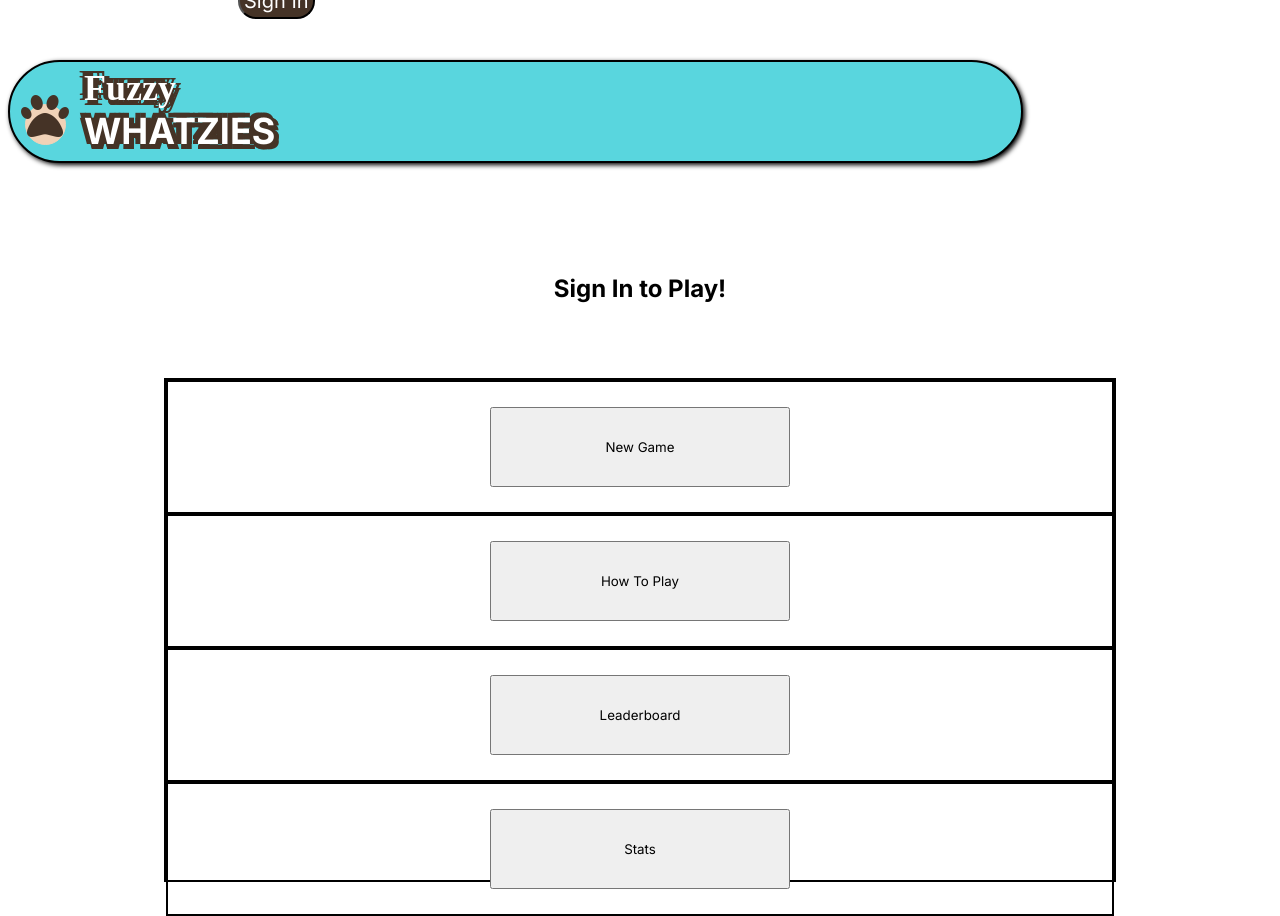
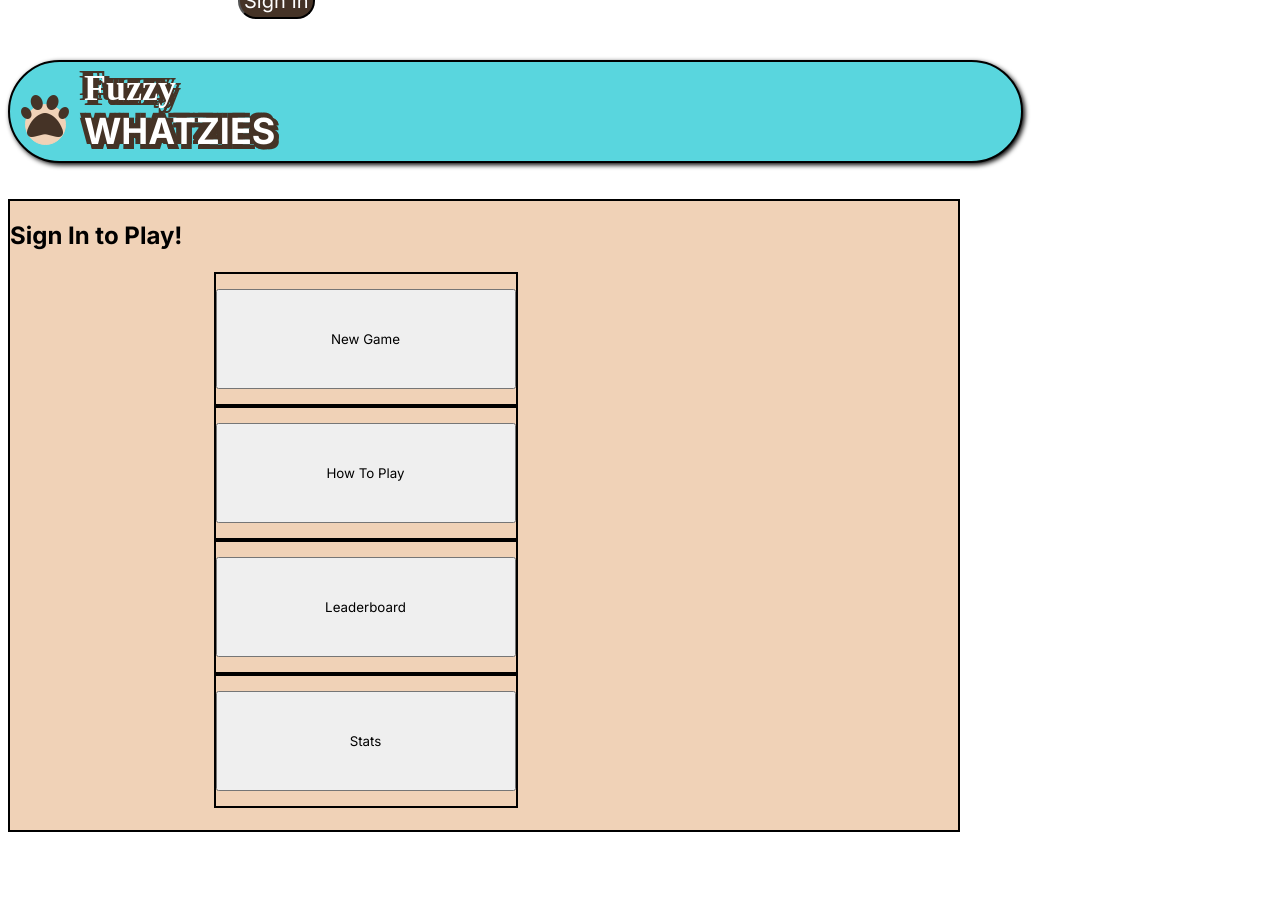
Before and after one commit to brwhitsett/FuzzyWhatzies_frontend_REACT, a React (Create React App) app: page / in a window 1280 px wide. After the commit the page ends 840 px from the top, so only its background shows below. Built offline with nearby package versions, Linux system fonts and the light colour scheme; no server answers; a web font is replaced by a local one.

Commit message:
css mainroute

```diff
--- a/src/App.css
+++ b/src/App.css
@@ -1,3 +1,6 @@
-body {
-  background-color: blue;
+.App {
+  display: flex;
+  flex-direction: column;
+  align-items: center;
+  justify-content: center;
 }
--- a/src/components/MainRoute.css
+++ b/src/components/MainRoute.css
@@ -1,32 +1,37 @@
 .MainRoute {
+  border: 2px black solid;
   font-family: "Eater", cursive;
+  display: inline-block;
+
+  background-color: #f0d2b7;
+  width: 75%;
+}
+
+.MainRoute h2 {
+  margin-top: 20px;
+}
+
+.MainRoute ul {
+  /* border: 2px black solid; */
   display: flex;
   flex-direction: column;
   justify-content: center;
   align-items: center;
-}
-
-.MainRoute h2 {
-  margin-top: 75px;
-}
-
-.MainRoute ul {
-  border: 2px black solid;
   height: 500px;
   width: 75%;
-  margin-top: 75px;
+  margin: 40px 0px;
 }
 
 .MainRoute li {
   border: 2px black solid;
   list-style: none;
-  display: flex;
+  /* display: flex;
   align-items: center;
-  justify-content: center;
+  justify-content: center; */
 }
 
 .MainRoute button {
-  height: 80px;
+  height: 100px;
   width: 300px;
-  margin: 25px;
+  margin: 15px 0px;
 }
--- a/src/index.css
+++ b/src/index.css
@@ -19,13 +19,8 @@ ul {
   /* font-family: "Eater", cursive; */
 }
 
-body {
-  /* background: url(../public/assets/favpng_leopard-pattern.png), red; */
+.index {
+  display: flex;
+  align-items: center;
+  justify-content: center;
 }
-
-/* .index {
-  background-image: url(../public/assets/erik-mclean-0DqYWHY4GpA-unsplash.jpg);
-} */
-
-/* font-family: 'Eater', cursive;
-font-family: 'Inter', sans-serif; */
```
